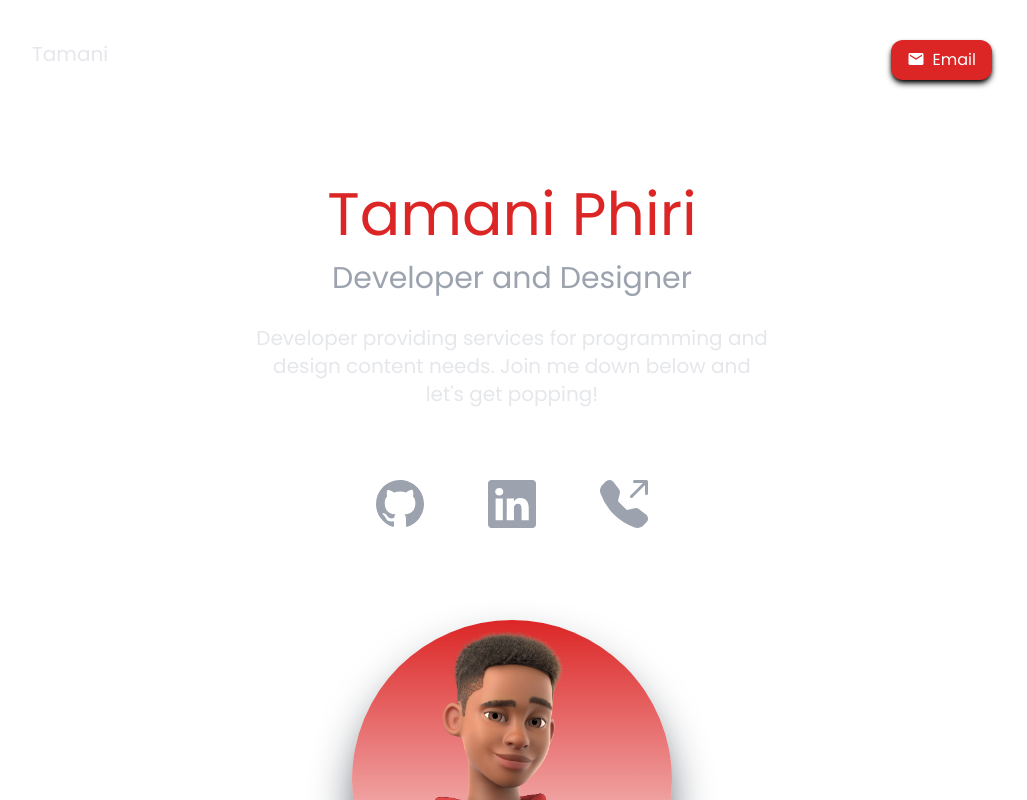
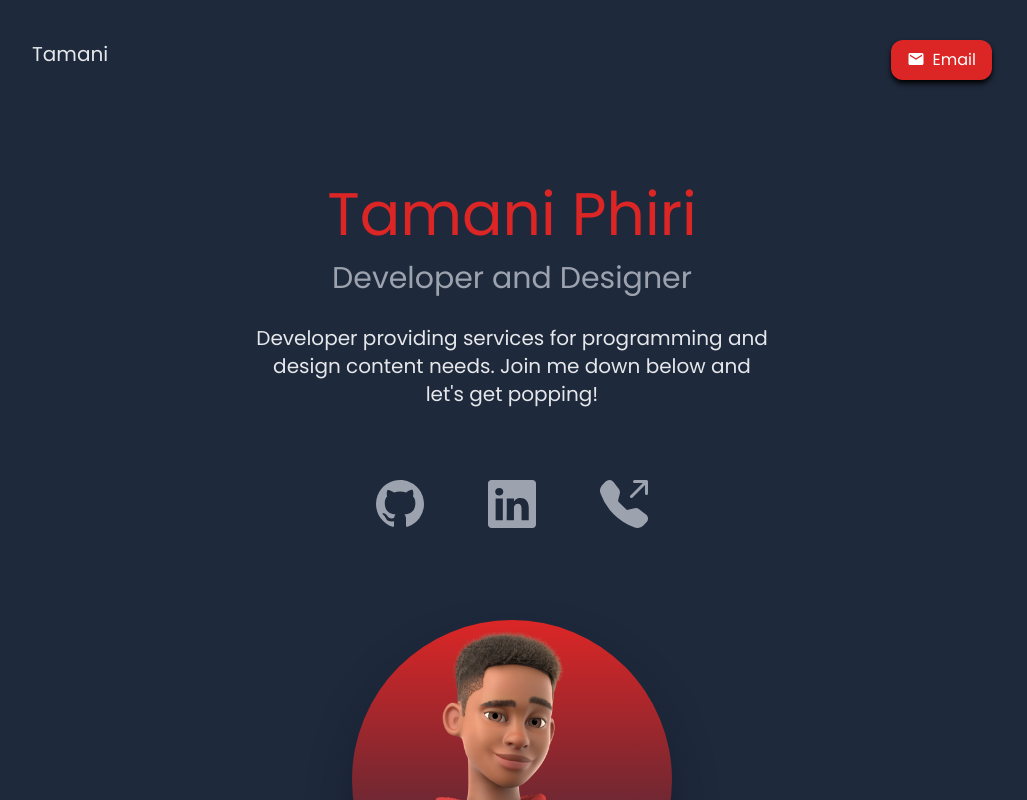
Before and after one commit to TamaniPhiri/ReactPorfolio, a React (Vite) app: page / in a window 1280 px wide. Shown: the top 800 px of the page, without its empty margins (128-1155 px from the left). Built offline with nearby package versions, Linux system fonts and the light colour scheme.

Commit message:
updated the ui

```diff
--- a/src/App.css
+++ b/src/App.css
@@ -6,5 +6,4 @@
 
 main{
     font-family: 'Poppins', sans-serif;
-    background-color: #32322C;
 }
--- a/src/App.jsx
+++ b/src/App.jsx
@@ -1,5 +1,3 @@
-import { useState, useEffect } from 'react'
-import reactLogo from './assets/react.svg'
 import './App.css'
 import {BsGithub, BsLinkedin,BsFillTelephoneOutboundFill} from 'react-icons/bs'
 import {MdEmail} from 'react-icons/md'
@@ -14,11 +12,10 @@
 
 
 function App() {
-  const [darkMode, setDarkMode]=useState(false);
 
 
   return (
-    <div className={darkMode ? "dark": ""}>
+    <div>
       <head>
         <title>Tamani Phiri</title>
         <link rel="icon" href="/favicon.ico/"/>
@@ -27,7 +24,7 @@
 
       {/*Main Section*/}
 
-      <main className="px-10 md:px-20 lg:px-40 bg-white  dark:bg-slate-800">
+      <main className="px-10 md:px-20 lg:px-40 bg-slate-800">
         <section className="min-h-screen">
 
           {/*NavBar*/}
```
